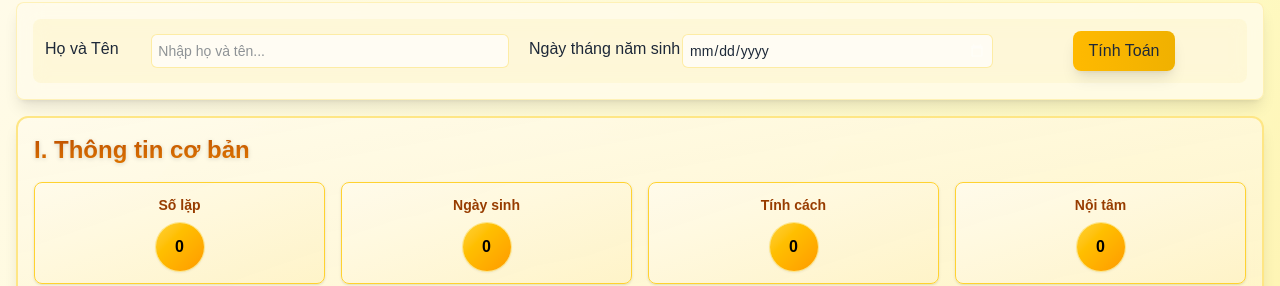
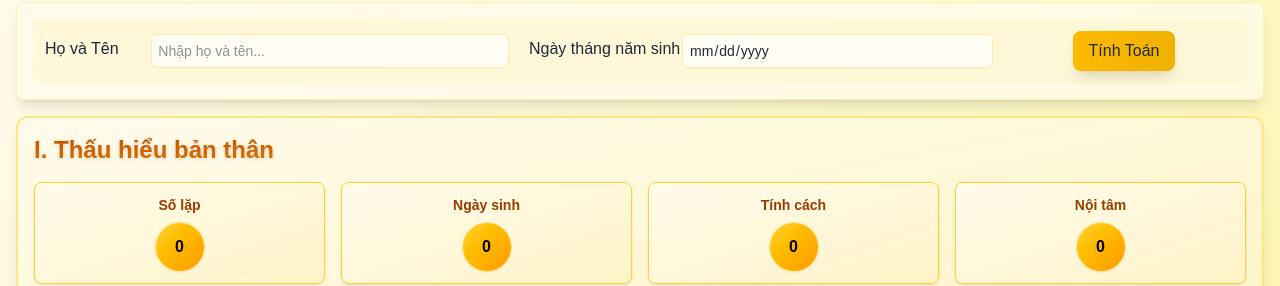
Before and after one commit to Threaten/tsh-v2, a Next.js app: page / in a window 1280 px wide. Shown: the part 62-348 px from the top of the page. Built offline with nearby package versions, Linux system fonts and the light colour scheme.

Commit message:
UI enhanced

```diff
--- a/app/page.tsx
+++ b/app/page.tsx
@@ -673,7 +673,7 @@ export default function Home() {
         <div className="space-y-8">
           <section className="bg-gradient-to-br from-amber-50/95 to-amber-100/90 backdrop-blur-md rounded-xl p-4 shadow-lg border-2 border-amber-200">
             <h2 className="text-2xl font-bold mb-4 text-transparent bg-clip-text bg-gradient-to-br from-amber-700 to-amber-500 drop-shadow-sm">
-              I. Thông tin cơ bản
+              I. Thấu hiểu bản thân
             </h2>
             <div className="mb-4"></div>
             <div className="space-y-4">
```
